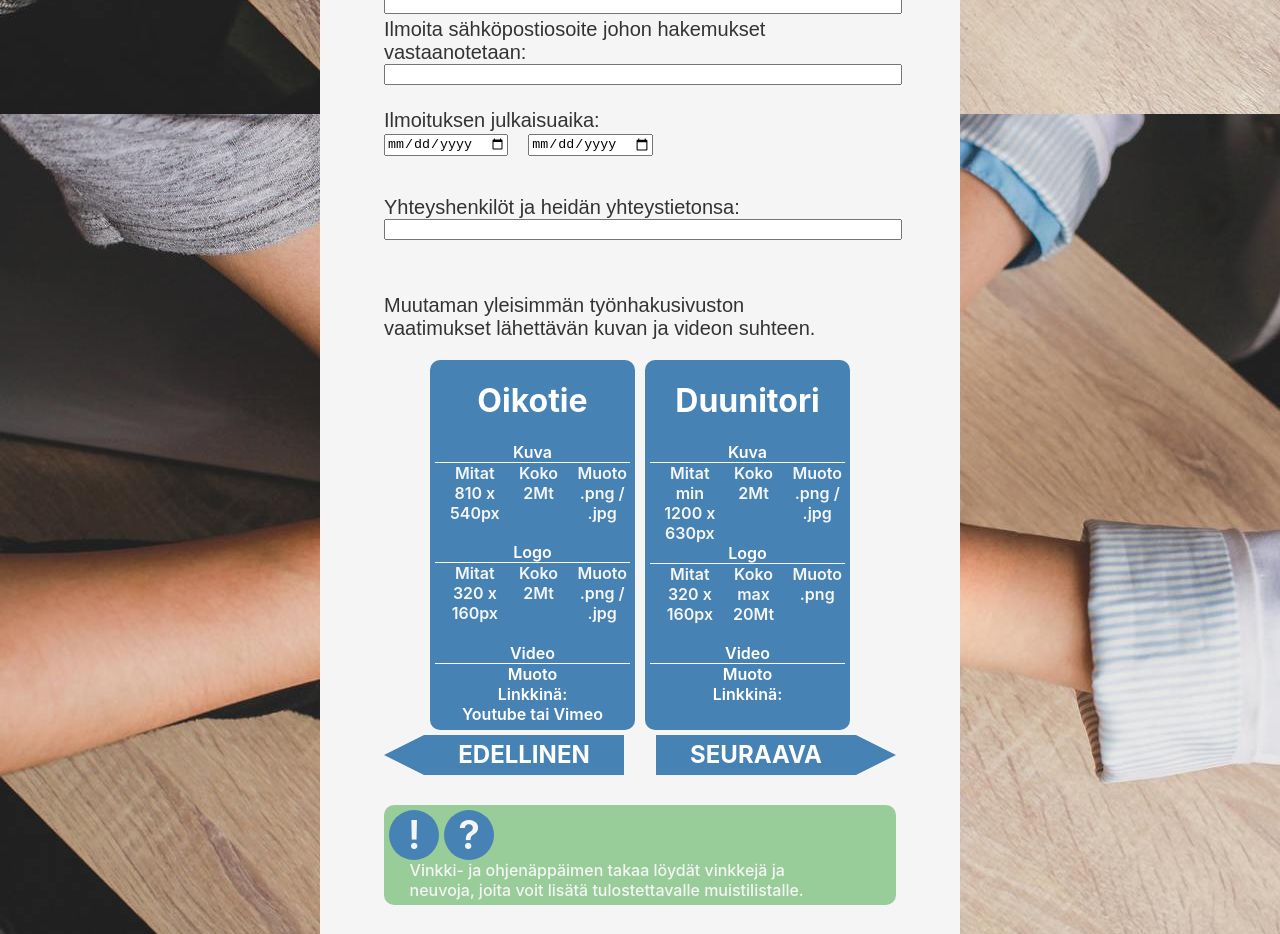
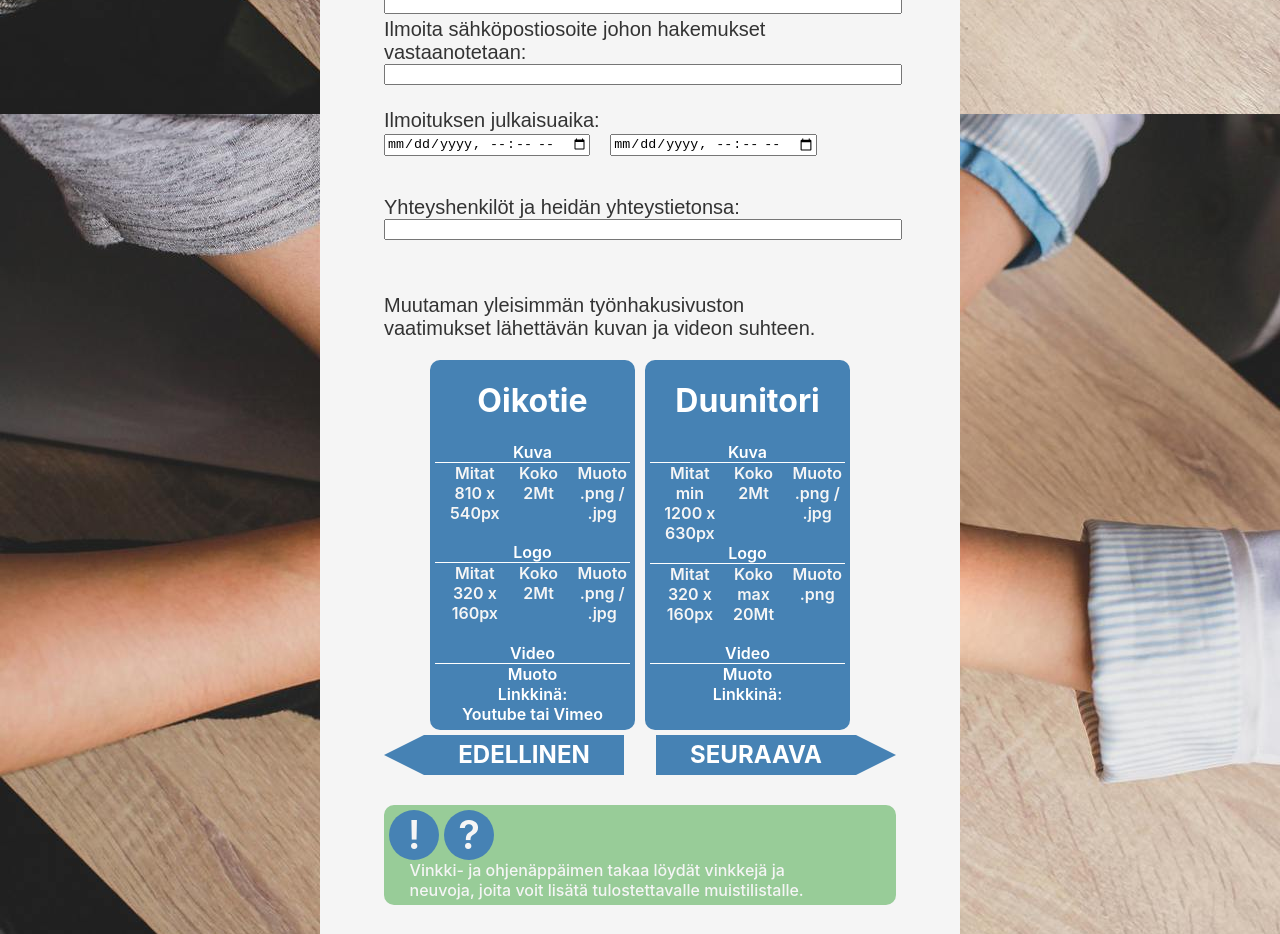
Before and after one commit to MirGitAtGitHub/RekrySalo, a React (Create React App) app in the folder rekrysalo/: page /Page2 in a window 1280 px wide. Shown: the part 1140-2074 px from the top of the page. Built offline with nearby package versions, Linux system fonts and the light colour scheme.

Commit message:
Pieniä viilauksia :)
Juu.

```diff
--- a/rekrysalo/src/pages/Page2.js
+++ b/rekrysalo/src/pages/Page2.js
@@ -72,8 +72,8 @@ const Page2 = () => {
             <div style={{"margin-bottom":"40px"}}>
               <label className="question">Ilmoituksen julkaisuaika:</label><br></br>
 
-              <input type="date" id="julkaisuaika1" name="julkaisuaika" style={{"margin-right":"20px"}} onChange={() => localStorage.setItem("p2d1",document.getElementById("julkaisuaika1").value)} defaultValue={localStorage.getItem("p2d1")}></input>
-              <input type="date" id="julkaisuaika2" name="to_julkaisuaika" onChange={() => localStorage.setItem("p2d2",document.getElementById("julkaisuaika2").value)} defaultValue={localStorage.getItem("p2d2")}></input>
+              <input type="datetime-local" id="julkaisuaika1" name="julkaisuaika" style={{"margin-right":"20px"}} onChange={() => localStorage.setItem("p2d1",document.getElementById("julkaisuaika1").value)} defaultValue={localStorage.getItem("p2d1")}></input>
+              <input type="datetime-local" id="julkaisuaika2" name="to_julkaisuaika" onChange={() => localStorage.setItem("p2d2",document.getElementById("julkaisuaika2").value)} defaultValue={localStorage.getItem("p2d2")}></input>
             </div>
 
             <p className="question">Yhteyshenkilöt ja heidän yhteystietonsa:</p>
--- a/rekrysalo/src/pages/Page3.js
+++ b/rekrysalo/src/pages/Page3.js
@@ -28,7 +28,7 @@ const Page3 = () => {
             <p className="question">Aseta vastausaika hakemuksiin liittyviin kysymyksiin:</p>
             <textarea className="answer" rows="1" cols="70" id="answer2" style={{"margin-bottom":"50px"}} onChange={() => localStorage.setItem("p3a2",document.getElementById("answer2").value)} defaultValue={localStorage.getItem("p3a2")}></textarea>
 
-            <p className="bluetext"><strong>Muista!</strong>Soittaminen on paras tapa kutsua henkilö haastatteluun!</p>
+            <p className="bluetext"><strong>Muista! </strong>Soittaminen on paras tapa kutsua henkilö haastatteluun!</p>
 
             <p className="question">Luonnostele kutsu haastatteluun:</p>
             <textarea className="answer" rows="10" cols="70" id="answer3" style={{"margin-bottom":"50px"}} onChange={() => localStorage.setItem("p3a3",document.getElementById("answer3").value)} defaultValue={localStorage.getItem("p3a3")}></textarea>
```
